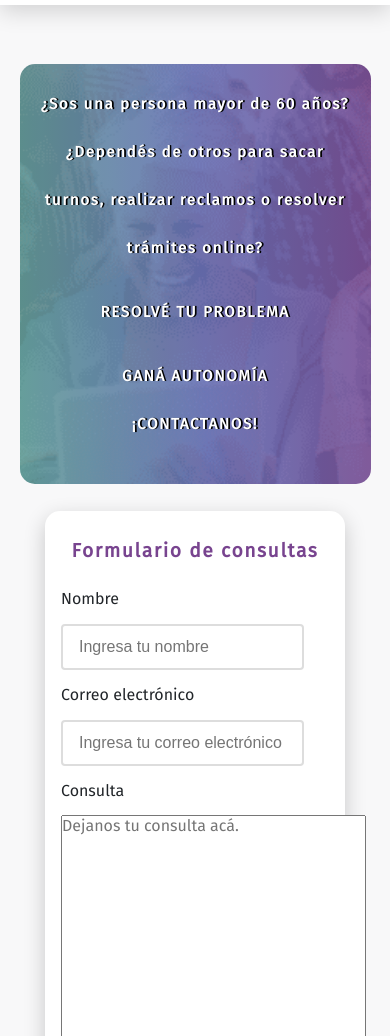
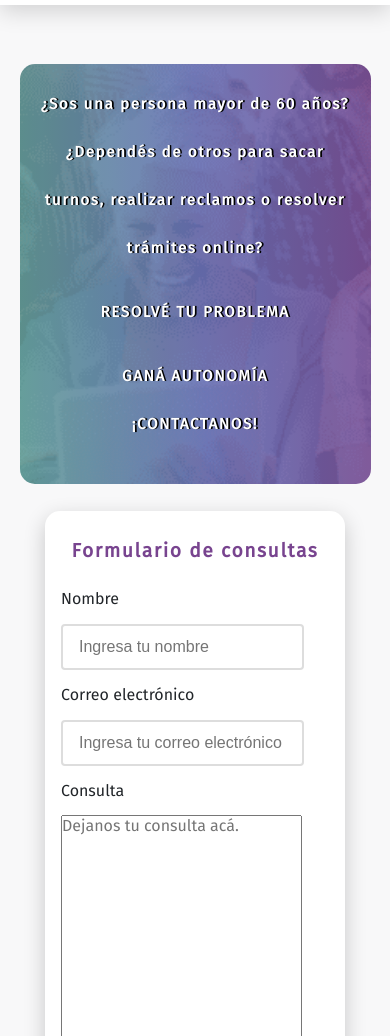
Before and after one commit to IvanEzeLopez/Inmigrantes-Digitales, a website: page Pages/defensoria-digital.html in a window 390 px wide. Shown: the part 64-1100 px from the top of the page. Drawn offline with nearby package versions, Linux system fonts and the light colour scheme.

Commit message:
cambio de tamaño en textarea Defensoria

```diff
--- a/SCSS/style.scss
+++ b/SCSS/style.scss
@@ -924,6 +924,10 @@ footer {
         margin: auto;
         border-radius: 15px;
         margin-bottom: 7%;
+        textarea{
+
+            width: 90%;
+        }
 
 
     }
@@ -984,6 +988,7 @@ footer {
         }
 
     }
+
 
 
 }
```
Also changed, not shown: CSS/style.css.
